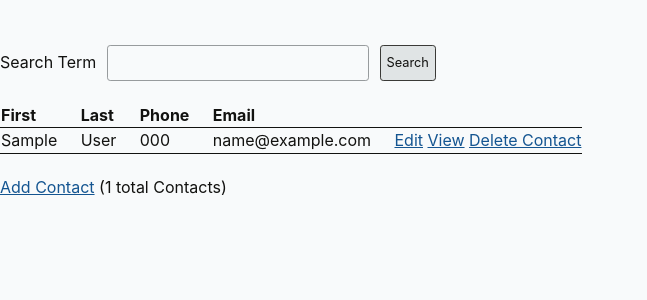
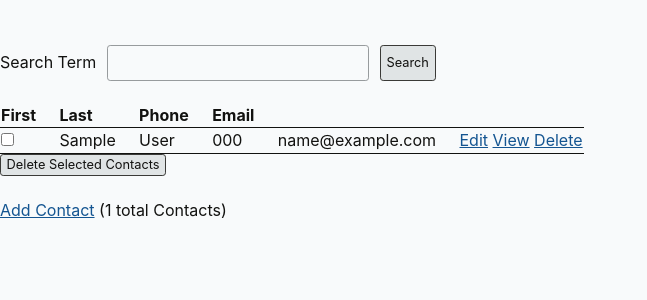
Before and after one commit to lewoudar/htmx_contact, a Django app: page /contact/ in a window 1280 px wide. Shown: the part 180-480 px from the top of the page, without its empty margins (0-647 px from the left). Run offline with Django 4.2, Linux system fonts and the light colour scheme; tables that the repository leaves empty hold one stand-in row (values such as "Sample post").

Commit message:
feat: implemented the "bulk delete" pattern

```diff
--- a/contact/templates/contact/index.html
+++ b/contact/templates/contact/index.html
@@ -11,6 +11,7 @@
         <input type="submit" value="Search"/>
     </form>
     <span id="search-indicator" class="htmx-indicator">Searching...</span>
+    <form>
         <table>
             <thead>
             <tr>
@@ -25,6 +26,13 @@
             {% include 'contact/rows.html' %}
             </tbody>
         </table>
+        <button data-hx-delete="{% url 'contact:index' %}"
+                data-hx-confirm="Are you sure you want to delete these contacts?"
+                data-hx-target="body"
+                data-hx-headers='{"X-CSRFToken": "{{ csrf_token }}"}'>
+            Delete Selected Contacts
+        </button>
+    </form>
 
     <p>
         <a href="{% url 'contact:create' %}">Add Contact</a>
--- a/contact/templates/contact/rows.html
+++ b/contact/templates/contact/rows.html
@@ -1,5 +1,10 @@
 {% for contact in page_obj %}
     <tr>
+        <td>
+            <label>
+                <input type="checkbox" name="selected_contact_ids" value="{{ contact.id }}">
+            </label>
+        </td>
         <td>{{ contact.firstname }}</td>
         <td>{{ contact.lastname }}</td>
         <td>{{ contact.phone }}</td>
@@ -12,7 +17,7 @@
                data-hx-swap="outerHTML swap:1s"
                data-hx-confirm="Are you sure you want to delete this contact?"
                data-hx-headers='{"X-CSRFToken": "{{ csrf_token }}"}'>
-                Delete Contact
+                Delete
             </a>
         </td>
     </tr>
--- a/contact/urls.py
+++ b/contact/urls.py
@@ -4,7 +4,7 @@ from . import views
 
 app_name = 'contact'
 urlpatterns = [
-    path('', views.index, name='index'),
+    path('', views.ContactHome.as_view(), name='index'),
     path('new/', views.ContactCreate.as_view(), name='create'),
     path('<int:contact_id>/', views.ReadDeleteContact.as_view(), name='show-delete'),
     path('<int:contact_id>/edit/', views.ContactEdit.as_view(), name='edit'),
--- a/contact/views.py
+++ b/contact/views.py
@@ -1,7 +1,8 @@
 from django.contrib import messages
-from django.core.paginator import Paginator
-from django.db.models import Q
-from django.http import HttpResponseRedirect, HttpRequest, HttpResponse
+from django.core.paginator import Paginator, Page
+from django.db import transaction
+from django.db.models import Q, QuerySet
+from django.http import HttpResponseRedirect, HttpRequest, HttpResponse, QueryDict
 from django.shortcuts import get_object_or_404, redirect, render
 from django.urls import reverse
 from django.views import View
@@ -21,26 +22,43 @@ class HtmxHttpRequest(HttpRequest):
     htmx: HtmxDetails
 
 
-def index(request: HtmxHttpRequest):
-    search = request.GET.get('q')
-    template = 'contact/index.html'
-    if search is not None:
-        predicates = [
-            Q(firstname__icontains=search)
-            | Q(lastname__icontains=search)
-            | Q(email__icontains=search)
-            | Q(phone__icontains=search)
-        ]
-        contacts = Contact.objects.filter(*predicates)
-        if request.htmx.trigger == 'search':
-            template = 'contact/rows.html'
-    else:
-        contacts = Contact.objects.all()
+class ContactHome(View):
 
-    paginator = Paginator(contacts, 10)
-    page = request.GET.get('page', '1')
-    page_obj = paginator.get_page(page)
-    return render(request, template, {'page_obj': page_obj})
+    @staticmethod
+    def _get_page_obj(contacts: QuerySet, page: str = '1') -> Page:
+        paginator = Paginator(contacts, 10)
+        return paginator.get_page(page)
+
+    def get(self, request: HtmxHttpRequest):
+        search = request.GET.get('q')
+        template = 'contact/index.html'
+        if search is not None:
+            predicates = [
+                Q(firstname__icontains=search)
+                | Q(lastname__icontains=search)
+                | Q(email__icontains=search)
+                | Q(phone__icontains=search)
+            ]
+            contacts = Contact.objects.filter(*predicates)
+            if request.htmx.trigger == 'search':
+                template = 'contact/rows.html'
+        else:
+            contacts = Contact.objects.all()
+
+        page = request.GET.get('page', '1')
+        page_obj = self._get_page_obj(contacts, page)
+        return render(request, template, {'page_obj': page_obj})
+
+    @transaction.atomic
+    def delete(self, request: HtmxHttpRequest):
+        data = QueryDict(request.body)
+        for contact_id in data.getlist('selected_contact_ids'):
+            contact = Contact.objects.get(id=int(contact_id))
+            contact.delete()
+
+        messages.success(request, 'Deleted contacts!')
+        page_obj = self._get_page_obj(Contact.objects.all())
+        return render(request, 'contact/index.html', {'page_obj': page_obj})
 
 
 def contact_count(request):
```
Lines whose indentation alone changed are shown as unchanged.
